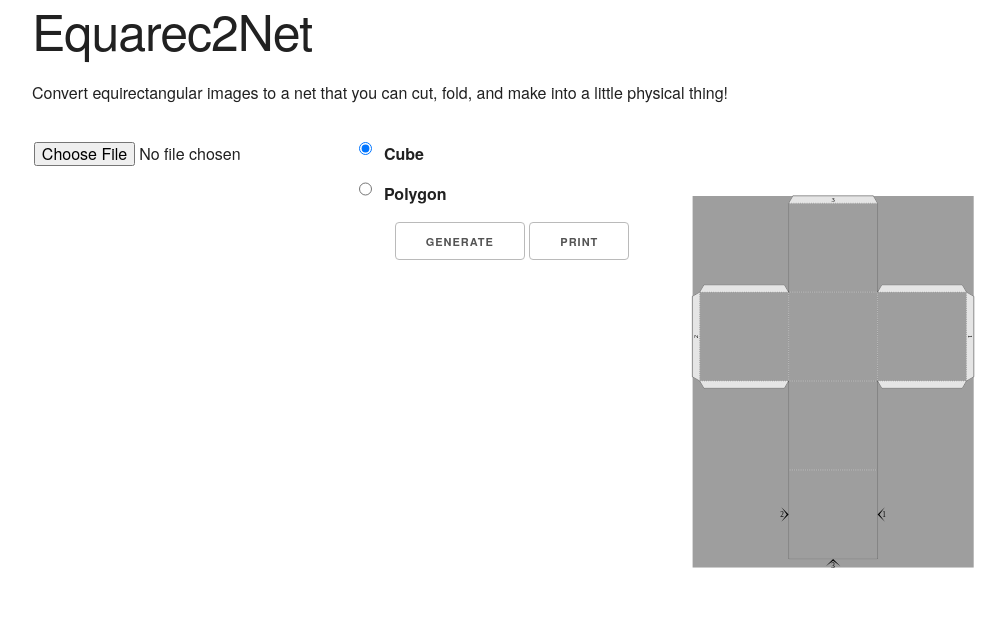
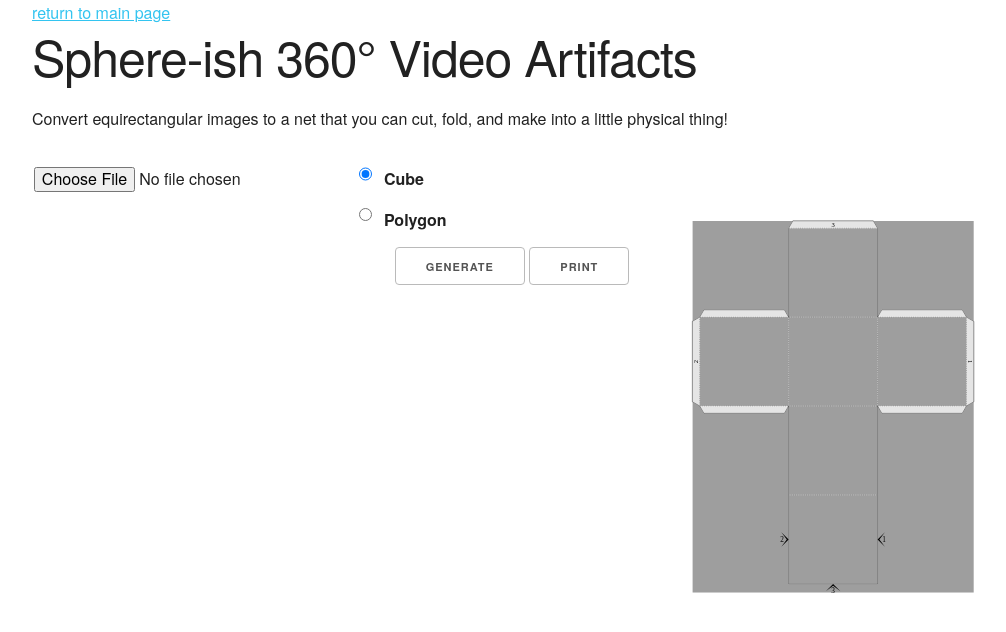
Before and after one commit to WoMeijerPhD/360-tangible-artifacts, a SvelteKit app: page /sphereish in a window 1280 px wide. Shown: the top 632 px of the page, without its empty margins (128-1134 px from the left). Built offline with nearby package versions, Linux system fonts and the light colour scheme.

Commit message:
added link to main page

```diff
--- a/src/routes/sphereish/+page.svelte
+++ b/src/routes/sphereish/+page.svelte
@@ -239,8 +239,8 @@
 </style>
 
 <div class="container">
-
-        <h1>Equarec2Net</h1>
+        <a href="/">return to main page</a>
+        <h1>Sphere-ish 360° Video Artifacts</h1>
 
         <p>Convert equirectangular images to a net that you can cut, fold, and make into a little physical thing!</p>
 </div>
```
